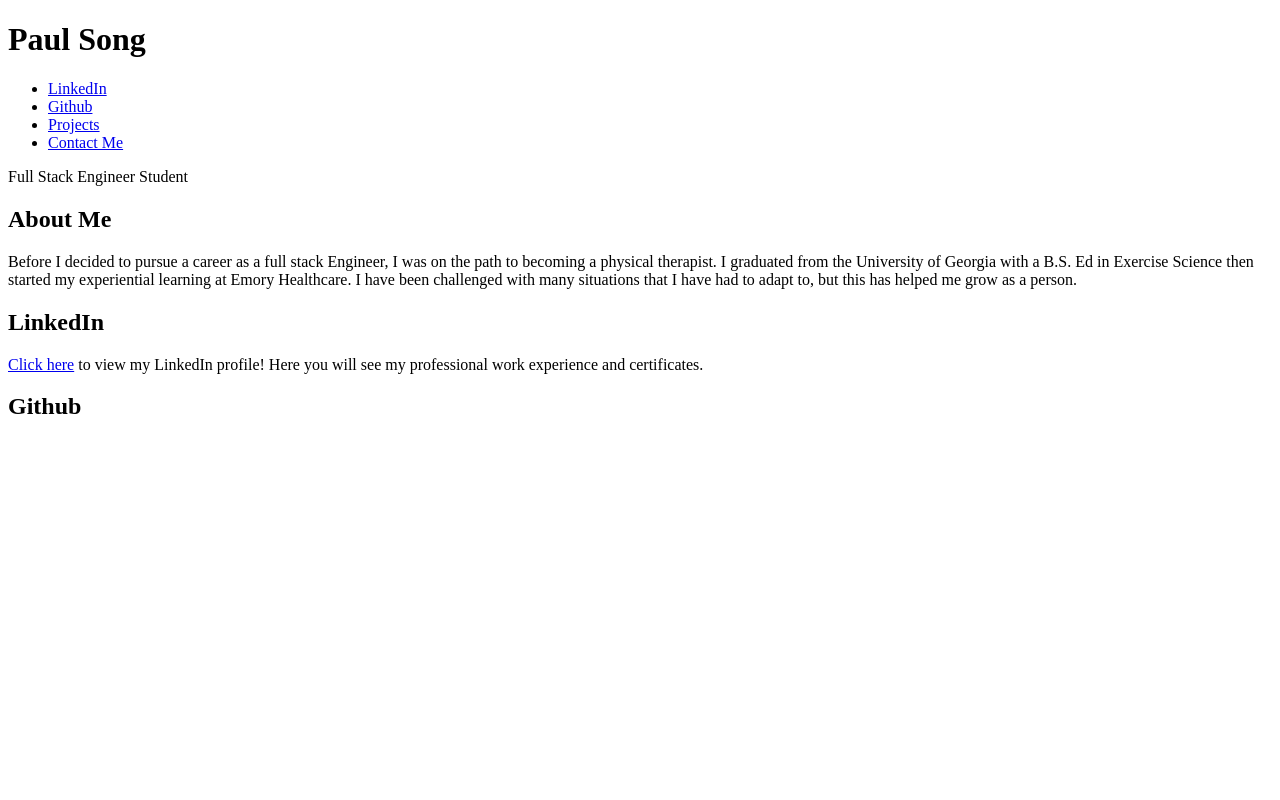
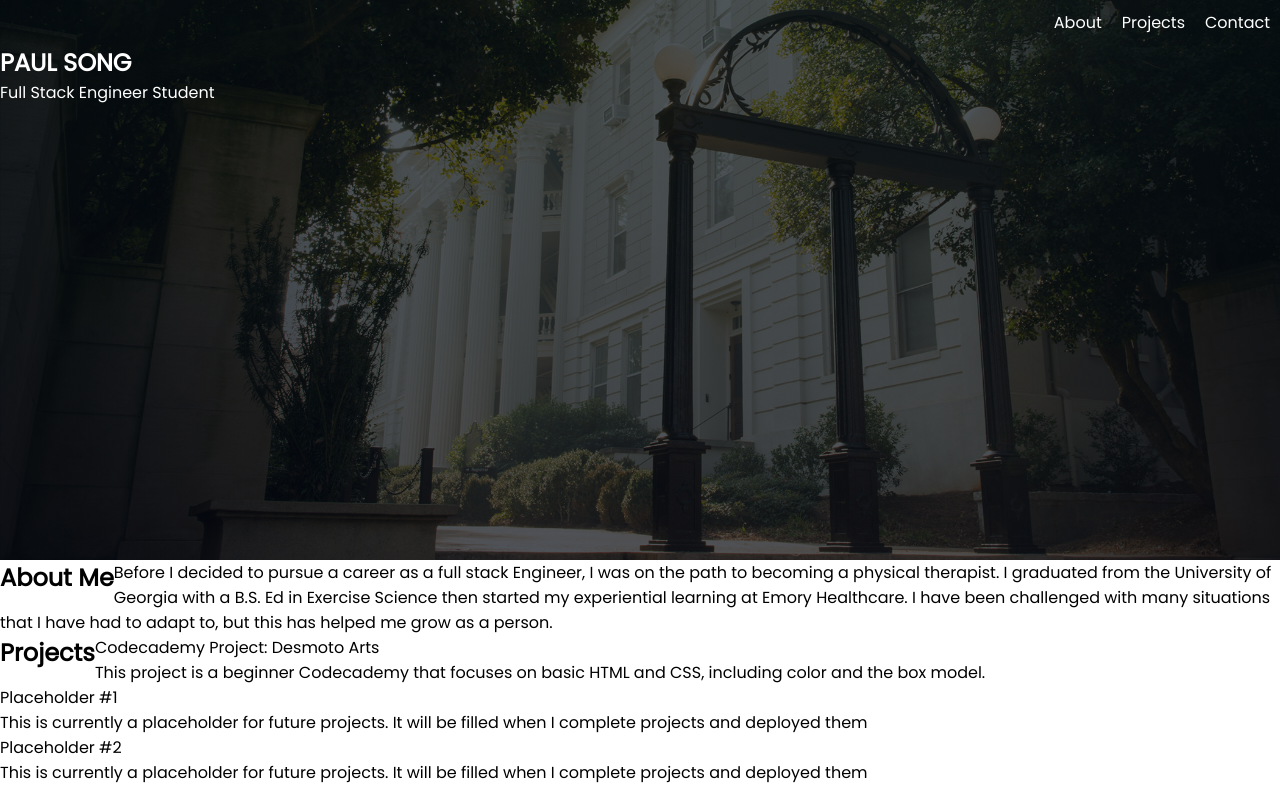
Before and after one commit to psong1/challenge-2, a plain HTML site: page index.html in a window 1280 px wide. Drawn offline with Linux system fonts and the light colour scheme.

Commit message:
initial CSS to fix header and background image

```diff
--- a/assets/css/style.css
+++ b/assets/css/style.css
@@ -0,0 +1,42 @@
+* {
+    margin: 0;
+    padding: 0;
+    font-family: 'Poppins', sans-serif;
+}
+
+nav.header {
+    color:#fff;
+    min-height: 70vh;
+    width: 100%;
+    background-image: linear-gradient(rgba(4,15,20,0.7), rgba(4,10,20,0.7)), url("/assets/images/USNWR_Arch\ \(1\).jpg");
+    background-size: cover;
+    background-position: center;
+}
+
+ul {
+   display: flex;
+   flex: 1;
+   justify-content: right;
+
+}
+
+li {
+    list-style-type: none;
+    display: inline-block;
+    position: relative;
+    padding: 5px;
+    margin: 5px;;
+}
+
+.nav-links ul li a {
+    color: #fff;
+    text-decoration: none;
+}
+
+section {
+    position: absolute;
+}
+
+h2 {
+    float: left;
+}
--- a/index.html
+++ b/index.html
@@ -6,28 +6,37 @@
     <meta name="viewport" content="width=device-width, initial-scale=1.0">
     <link rel="stylesheet" href="./assets/css/reset.css">
     <link rel="stylesheet" href="./assets/css/style.css">
+    <link rel="preconnect" href="https://fonts.googleapis.com">
+    <link rel="preconnect" href="https://fonts.gstatic.com" crossorigin>
+    <link href="https://fonts.googleapis.com/css2?family=Abril+Fatface&family=Poppins&display=swap" rel="stylesheet">
     <title>Paul Song</title>
 </head>
 
 <body>
     <header>
-        <h1>Paul Song</h1>
-        <nav>
+        <nav class="header">
+            <div class="nav-links">
             <ul>
-                <li><a href="#linkedin">LinkedIn</a></li>
-                <li><a href="#github">Github</a></li>
+                <li><a href="#about">About</a></li>
                 <li><a href="#projects">Projects</a></li>
-                <li><a href="#contact-me">Contact Me</a></li>
+                <li><a href="#contact">Contact</a></li>
             </ul>
+            </div>
+
+            <div>
+                <h1>PAUL SONG</h1>
+                        <p>Full Stack Engineer Student</p>
+            </div>
         </nav>
-            <p>Full Stack Engineer Student</p>
     </header>
 
 <main>
+
+    <section>
     <article>
         <h2 class="sidebar">About Me</h2>
         <!-- Finish writing summary -->
-            <p class="container">
+            <p class="summary">
                 Before I decided to pursue a career as a full stack Engineer, I was on the path to becoming a physical therapist.
                 I graduated from the University of Georgia with a B.S. Ed in Exercise Science then started my experiential learning at Emory Healthcare.
                 I have been challenged with many situations that I have had to adapt to, but this has helped me grow as a person.
@@ -35,17 +44,18 @@
     </article>
 
     <article>
-        <h2 id="linkedin" class="linkedin">LinkedIn</h2>
-        <p>
-            <a href="https://www.linkedin.com/in/paul-song-a093a8192/" target="_blank">Click here</a> to view my LinkedIn profile!
-            Here you will see my professional work experience and certificates.
-        </p>
+        <h2 id="projects" class="sidebar">Projects</h2>
+            <header class="container">Codecademy Project: Desmoto Arts</header>
+                <p>This project is a beginner Codecademy that focuses on basic HTML and CSS, including color and the box model.</p>
+
+            <header class="containter">Placeholder #1</header>
+                <p>This is currently a placeholder for future projects. It will be filled when I complete projects and deployed them</p>
+
+            <header class="container">Placeholder #2</header>
+                <p>This is currently a placeholder for future projects. It will be filled when I complete projects and deployed them</p>
     </article>
 
-    <article>
-        <h2 id="github" class="github">Github</h2>
-
-    </article>
+    </section>
 </main>
 
 </body>
```
Also changed, not shown: assets/images/USNWR_Arch (1).jpg (added), assets/images/USNWR_Arch.jpg (added), assets/images/uga-arch.jpg (added).
